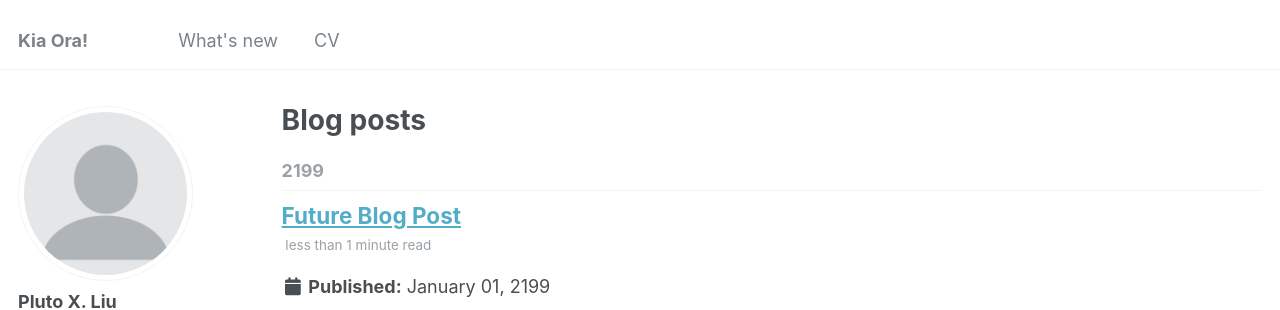
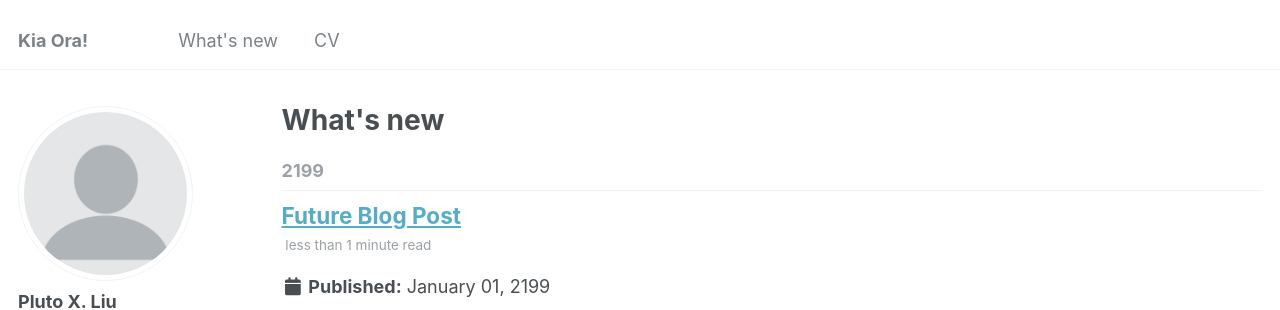
Before and after one commit to PlutoXLiu/PlutoXLiu.github.io, a Jekyll site: the page built from _pages/year-archive.html, in a window 1280 px wide and 900 px high. Shown: the top 310 px of the window. Built offline with Jekyll 4.4.1, drawn with Linux system fonts in a browser that asks for light colours; some web fonts are replaced.

Commit message:
Update year-archive.html

```diff
--- a/_pages/year-archive.html
+++ b/_pages/year-archive.html
@@ -1,7 +1,7 @@
 ---
 layout: archive
 permalink: /year-archive/
-title: "Blog posts"
+title: "What's new"
 author_profile: true
 redirect_from:
   - /wordpress/blog-posts/
```
